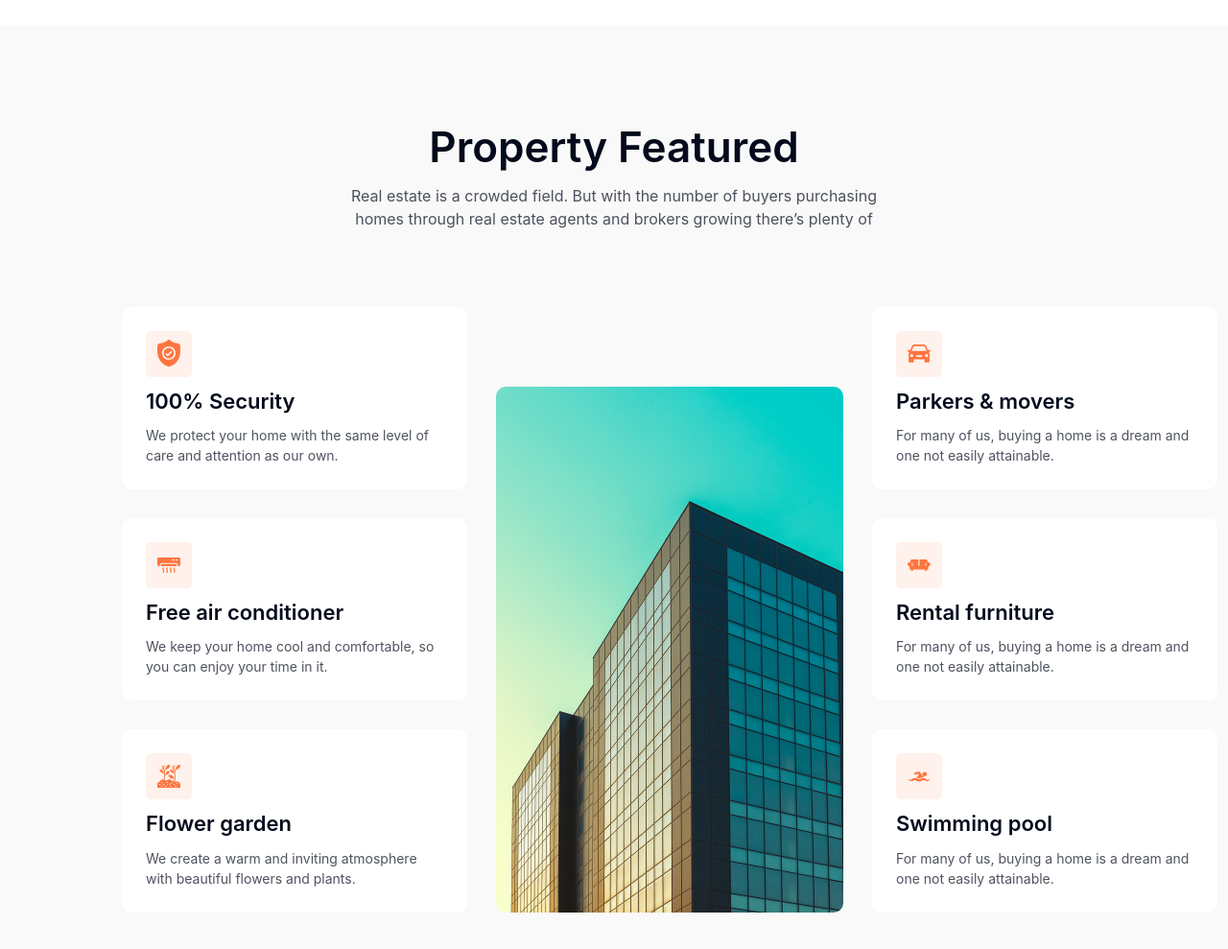
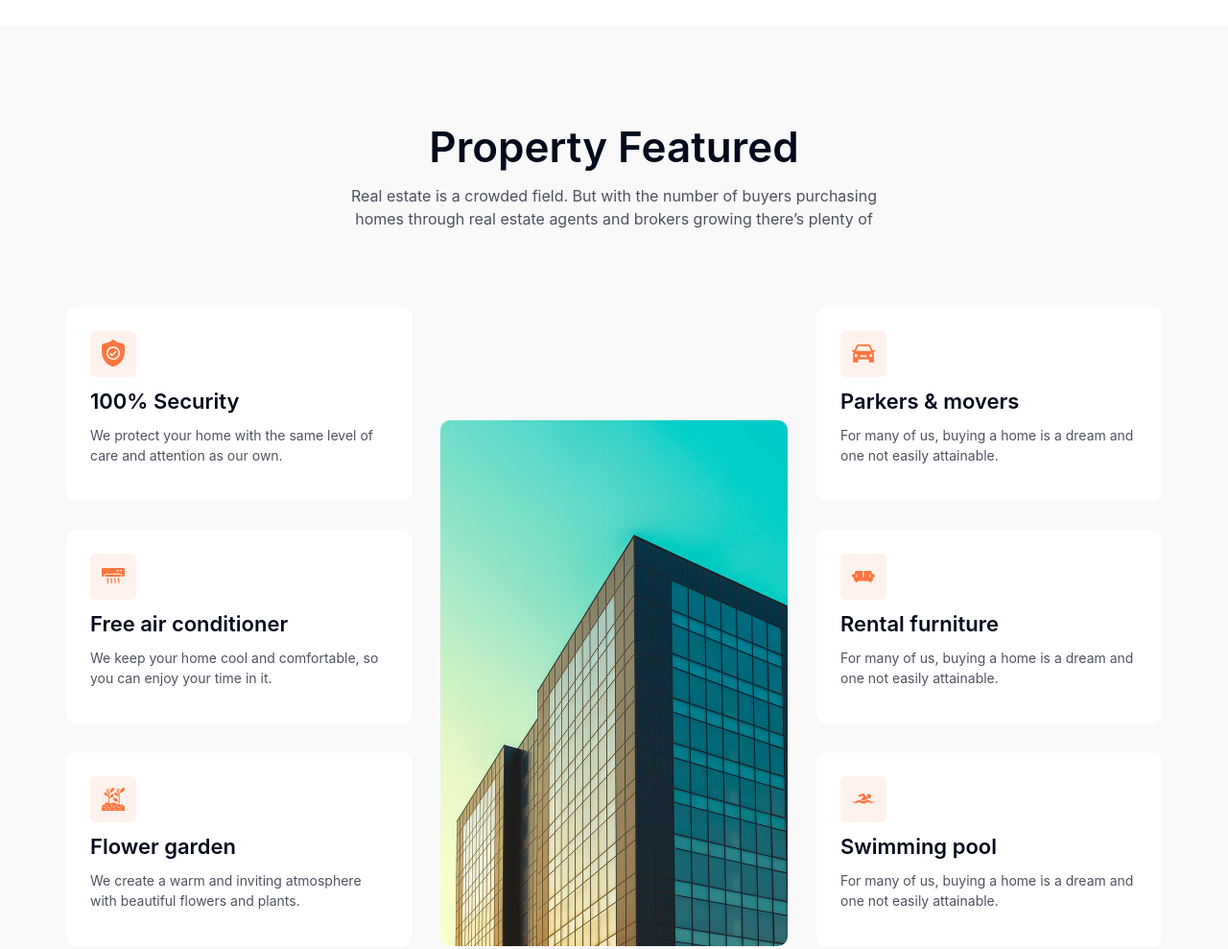
Before and after one commit to OlgaGulyakevich/rubyhome-landing, a website built with Vite: page index.html in a window 1280 px wide. Shown: the part 2600-3589 px from the top of the page at 96% size. Built offline with nearby package versions, Linux system fonts and the light colour scheme; files whose address does not match are found by name.

Commit message:
refactor: adjust advantages container padding and card dimensions for improved layout consistency

```diff
--- a/styles/components/advantages.css
+++ b/styles/components/advantages.css
@@ -187,7 +187,8 @@
     }
 
     .advantages__container {
-      padding: 0 var(--container-padding-desktop);
+      /* padding: 0 var(--container-padding-desktop); */
+      padding: 0;
     }
 
     .advantages__title {
@@ -203,7 +204,7 @@
       flex-direction: row;
       align-items: flex-end; /* Align to bottom */
       gap: 30px;
-      justify-content: space-between;
+      justify-content: center;
     }
 
     .advantages__column {
@@ -227,8 +228,8 @@
 
     /* Card fixed size on desktop */
     .advantage-card {
-      max-width: 360px;
-      max-height: 202px;
+      width: 360px;
+      min-height: 202px;
     }
   }
 
```
